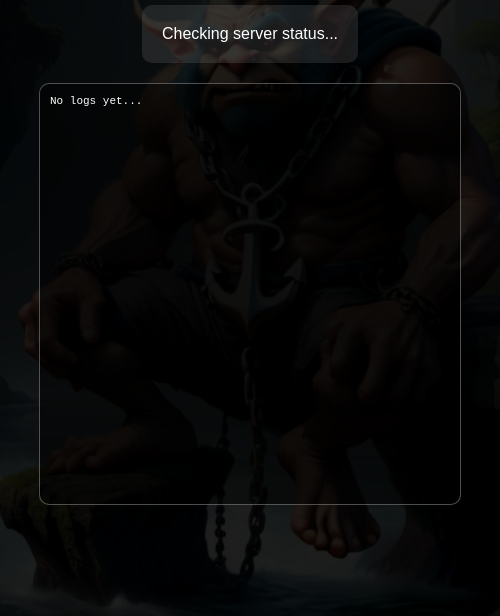
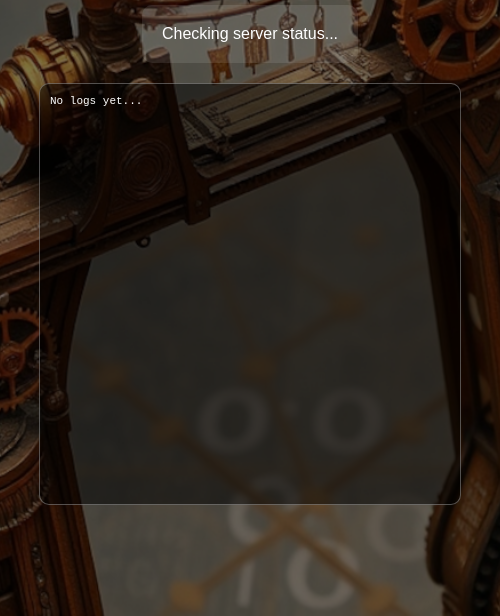
Before and after one commit to unchained-capital/gpg-bridge, an Electron app: page index.html in a window 500 px wide. Shown: the part 184-800 px from the top of the page. Drawn offline with Linux system fonts and the light colour scheme; no server answers.

Commit message:
chore: version 0.0.2

```diff
--- a/index.html
+++ b/index.html
@@ -18,12 +18,12 @@
       }
       body::before {
         content: "";
-        background-image: url("assets/troll.png");
+        background-image: url("assets/bridge.png");
         background-size: cover;
         background-repeat: no-repeat;
         background-attachment: fixed;
         background-position: center center;
-        opacity: 0.12; /* Adjust this value to change the opacity (0.1 = 10% opacity) */
+        opacity: 0.50; /* Adjust this value to change the opacity (0.1 = 10% opacity) */
         position: absolute;
         top: 0;
         left: 0;
--- a/package.json
+++ b/package.json
@@ -1,6 +1,6 @@
 {
   "name": "gpg-bridge",
-  "version": "0.0.1",
+  "version": "0.0.2",
   "description": "A very basic bridge to gpg over websockets",
   "license": "MIT",
   "main": "main.js",
```
Also changed, not shown: .github/workflows/release.yml, assets/bridge.png (added), assets/root-icon.png, assets/troll.png (deleted), icons/icon.ico, icons/icon.png, icons/png/1024x1024.png, icons/png/128x128.png, icons/png/16x16.png, icons/png/24x24.png, icons/png/256x256.png, icons/png/32x32.png, icons/png/48x48.png, icons/png/512x512.png, 2 more files, 2 other files.
